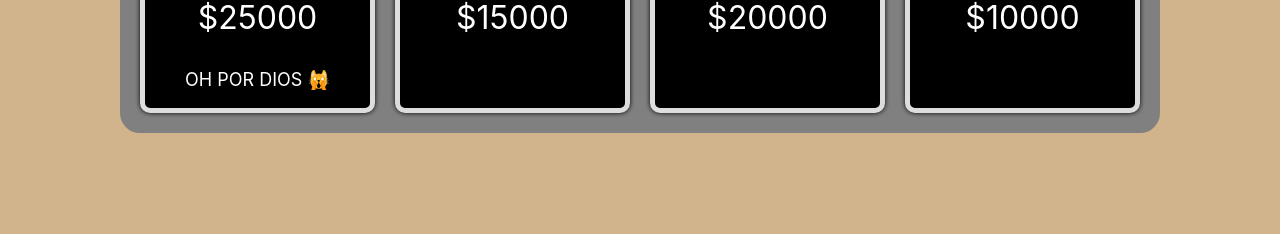
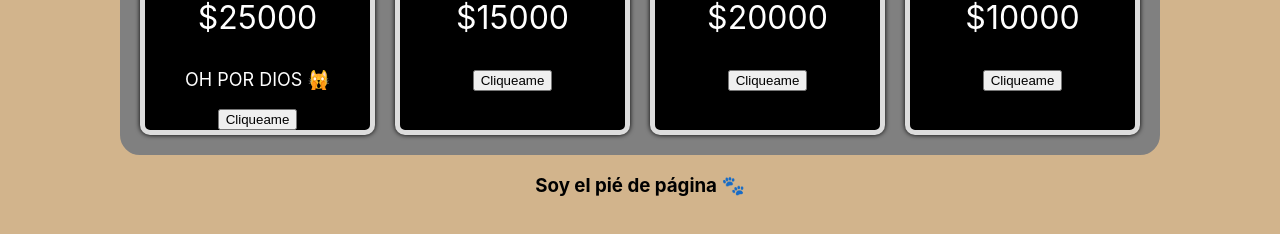
Before and after one commit to PabloCaero/milanesa, a React (Create React App) app: page / in a window 1280 px wide. Shown: the part 538-772 px from the top of the page. Built offline with nearby package versions, Linux system fonts and the light colour scheme.

Commit message:
Eventos OnClickl

```diff
--- a/src/App.js
+++ b/src/App.js
@@ -1,7 +1,5 @@
 /*import logo from './logo.svg';*/
 
-/*PARA LLAMAR A COMPONENTES*/
-import CardWrapper from './components/CardWrapper';
 
 /*PARA NAVEGAR ENTRE PAGINAS*/
 import { Routes, Route } from 'react-router-dom';
@@ -10,6 +8,7 @@ import Home from './pages/Home';
 import Nosotros from './pages/Nosotros';
 import Layout from './pages/Layout';
 import MensajeError from './pages/MensajeError';
+
 
 import './App.css';
 
@@ -33,10 +32,7 @@ function App() {
 
       </Routes>
 
-        <CardWrapper
-         titulo={"Menú"}
 
-        />
     </div>
   );
 }
--- a/src/components/Card.js
+++ b/src/components/Card.js
@@ -1,4 +1,6 @@
 import './Card.css';
+/*EJEMPLO DE EVENTO*/
+import EjemploEvento from './EjemploEvento';
 
 //CARD RECIBE UN OBJETO CON LOS DATOS. EL OBJETO SE LLAMA "card"
 export default function Card({card}){
@@ -23,6 +25,8 @@ export default function Card({card}){
 
             </div>
 
+            <EjemploEvento />
+
         </div>
         )
 }
--- /dev/null
+++ b/src/components/EjemploEvento.js
@@ -0,0 +1,20 @@
+export default function EjemploEvento(){
+
+    /*  EVENTO JAVASCRIPT */
+    function saludar(){
+        alert('Saludo desde el Function');
+    }
+
+    /* EVENTO SHORTCUT */
+    /* return(
+        <button onClick={()=>alert('Saludo desde el Shortcut))}>
+            Cliqueame
+        </button>
+    ) */
+
+    return(
+        <button onClick={saludar}>
+            Cliqueame
+        </button>
+    )
+}
--- /dev/null
+++ b/src/pages/Footer.js
@@ -0,0 +1,5 @@
+export default function Footer(){
+    return(
+        <h3>Soy el pié de página 🐾 </h3>
+    )
+}
--- a/src/pages/Home.js
+++ b/src/pages/Home.js
@@ -1,5 +1,12 @@
+/*PARA LLAMAR A COMPONENTES*/
+import CardWrapper from '../components/CardWrapper';
+
+
 export default function Home(){
     return(
+        <>
         <h1>Estás en la home</h1>
+       <CardWrapper titulo={"Menú"}/>
+        </>
     )
 }
--- a/src/pages/Layout.js
+++ b/src/pages/Layout.js
@@ -1,5 +1,6 @@
 import { Outlet } from "react-router-dom"
 import Navegacion from "../components/Navegacion"
+import Footer from '../pages/Footer';
 
 export default function Layout(){
     return(
@@ -9,6 +10,7 @@ export default function Layout(){
 
         <Outlet /> {/*  SE MUESTRA EL CONTENIDO DE CADA PAGINA - ES LO DINAMICO */}
 
+        <Footer /> {/* ELEMENTO FIJO QUE SE MUESTRA SIEMPRE */}
 
         </>
     )
--- a/src/pages/Nosotros.js
+++ b/src/pages/Nosotros.js
@@ -1,5 +1,9 @@
 export default function Nosotros(){
     return(
+        <>
         <h1>Estás en nosotros</h1>
+        <br />
+        <h2>Somos una página de prueba :)</h2>
+        </>
     )
 }
```
